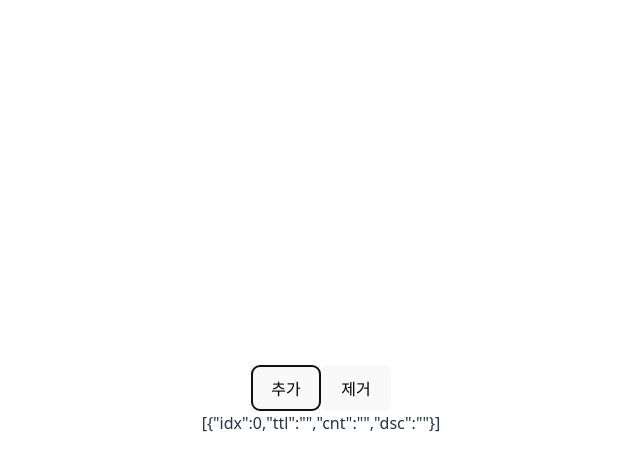
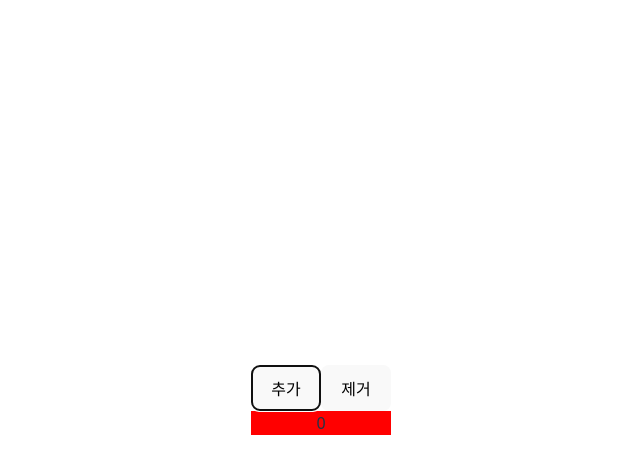
Before and after one commit to physicsodor/cat-tower, a React (Vite) app: page / in a window 1280 px wide. Both pictures are taken after a click on the button "추가". Shown: the top 474 px of the page, without its empty margins (319-959 px from the left). Built offline with nearby package versions, Linux system fonts and the light colour scheme.

Commit message:
feat: add handle_sbj_onClick

```diff
--- a/src/App.tsx
+++ b/src/App.tsx
@@ -2,7 +2,7 @@ import { useState } from "react";
 import "./App.css";
 import { DefSbj, type Subject } from "./types/Subject";
 import { type SelectMode } from "./types/SelectMode";
-import { setAdd, setDel } from "./utils/setOp";
+import { setDif, setUni } from "./utils/setOp";
 
 function App() {
   const [sbjList, setSbjList] = useState<Subject[]>([]);
@@ -25,19 +25,38 @@ function App() {
 
   const slcSbj = (idxSet: Set<number>, mode: SelectMode) => {
     if (mode === "ADD") {
-      setSlcSet((pSlcSet) => setAdd(pSlcSet, idxSet));
+      setSlcSet((pSlcSet) => setUni(pSlcSet, idxSet));
     } else if (mode === "REPLACE") {
       setSlcSet(idxSet);
     } else if (mode === "REMOVE") {
-      setSlcSet((pSlcSet) => setDel(pSlcSet, idxSet));
+      setSlcSet((pSlcSet) => setDif(pSlcSet, idxSet));
     }
+  };
+
+  const handle_Sbj_onClick = (idx: number) => (e) => {
+    let mode: SelectMode = "REPLACE";
+    if (e.ctrlKey) mode = "ADD";
+    else if (e.shiftKey) mode = "REMOVE";
+    else if (slcSet.has(idx)) mode = "NONE";
+    slcSbj(new Set([idx]), mode);
   };
 
   return (
     <div className="App">
       <button onClick={addSbj}>추가</button>
       <button onClick={delSbj}>제거</button>
-      <div>{JSON.stringify(sbjList)}</div>
+      <div>
+        {sbjList.map((sbj) => (
+          <div
+            onClick={handle_Sbj_onClick(sbj.idx)}
+            style={{
+              backgroundColor: slcSet.has(sbj.idx) ? "red" : "transparent",
+            }}
+          >
+            <div>{sbj.idx}</div>
+          </div>
+        ))}
+      </div>
     </div>
   );
 }
--- a/src/types/SelectMode.ts
+++ b/src/types/SelectMode.ts
@@ -1 +1 @@
-export type SelectMode = "ADD" | "REMOVE" | "REPLACE";
+export type SelectMode = "ADD" | "REMOVE" | "REPLACE" | "NONE";
--- a/src/utils/setOp.ts
+++ b/src/utils/setOp.ts
@@ -1,8 +1,10 @@
-export const setAdd = <T>(A: Set<T>, B: Set<T>) => {
-  for (const x of B) A.add(x);
-  return A;
+export const setUni = <T>(A: Set<T>, B: Set<T>) => {
+  const C: Set<T> = new Set(A);
+  for (const x of B) C.add(x);
+  return C;
 };
-export const setDel = <T>(A: Set<T>, B: Set<T>) => {
-  for (const x of B) A.delete(x);
-  return A;
+export const setDif = <T>(A: Set<T>, B: Set<T>) => {
+  const C: Set<T> = new Set();
+  for (const x of A) if (!B.has(x)) C.add(x);
+  return C;
 };
```
Also changed, not shown: 1 other file (tests, documents, lock files or other folders).
